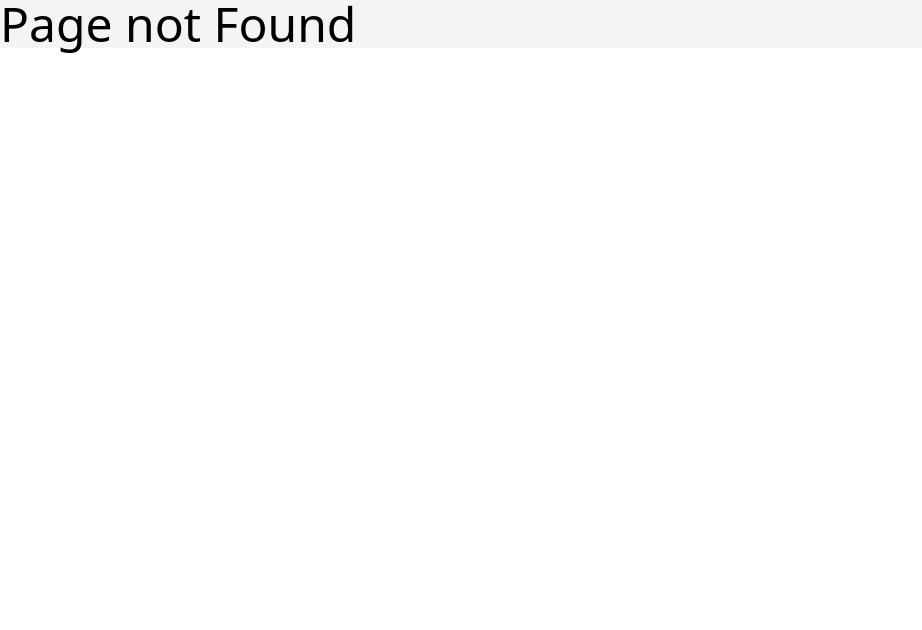
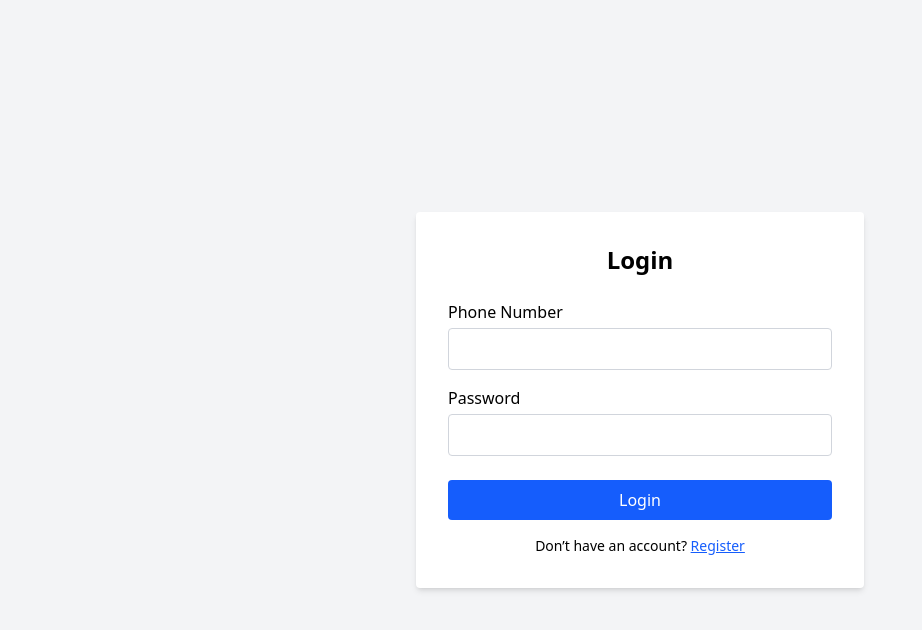
Before and after one commit to triwebic11/mylive, a React (Vite) app in the folder client/: page /login in a window 1280 px wide. Before the commit this address had no page. Shown: the top 630 px of the page, without its empty margins (0-922 px from the left). Built offline with nearby package versions, Linux system fonts and the light colour scheme.

Commit message:
add data

```diff
--- a/client/src/AuthProvider/AuthProvider.jsx
+++ b/client/src/AuthProvider/AuthProvider.jsx
@@ -7,13 +7,18 @@ const AuthProvider = ({ children }) => {
   const [user, setUser] = useState(null);
 
   // Load user from localStorage on app load
-  useEffect(() => {
-    const storedUser = localStorage.getItem("user");
-    if (storedUser) {
+useEffect(() => {
+  const storedUser = localStorage.getItem("user");
+  if (storedUser && storedUser !== "undefined") {
+    try {
       setUser(JSON.parse(storedUser));
+    } catch (err) {
+      console.error("Failed to parse user from localStorage", err);
+      localStorage.removeItem("user"); // cleanup if bad value
     }
-    setLoading(false);
-  }, []);
+  }
+  setLoading(false);
+}, []);
 
   console.log('usersssssssss',user)
 
--- a/client/src/components/NavBar.jsx
+++ b/client/src/components/NavBar.jsx
@@ -1,7 +1,7 @@
 import { useContext, useState } from "react";
 import { FaUser, FaSignInAlt, FaBars } from "react-icons/fa";
 import logo from "../assets/logo.png"
-import { Link } from "react-router-dom";
+import { Link, useNavigate } from "react-router-dom";
 import { AuthContext } from "../AuthProvider/AuthProvider";
 import Swal from "sweetalert2";
 
@@ -10,6 +10,7 @@ function NavBar() {
     const [isProductsOpen, setProductsOpen] = useState(false);
     const [isMobileMenuOpen, setMobileMenuOpen] = useState(false);
     const { user, setUser } = useContext(AuthContext)
+    const navigate = useNavigate()
 
     const handlelogout = () => {
 
@@ -22,8 +23,11 @@ function NavBar() {
             confirmButtonColor: "#3085d6",
             confirmButtonText: "OK",
         });
+        navigate("/")
+
 
     }
+    // console.log(user.length)
 
     return (
         <nav className="bg-white shadow-md">
@@ -91,17 +95,17 @@ function NavBar() {
                     <div className="hidden md:flex space-x-4 items-center">
                         {
                             user ? <>
-                                <Link> Dashboard</Link>
+                                <Link to="/dashboard">Dashboard</Link>
                                 <Link onClick={handlelogout}> Logout</Link>
 
                             </> : <>
                                 <button className="flex items-center cursor-pointer space-x-1 hover:text-blue-600">
                                     <FaUser />
-                                    <span>Login</span>
+                                    <Link to="/login">Login</Link>
                                 </button>
                                 <Link to="/register" className="flex items-center cursor-pointer space-x-1 hover:text-blue-600">
                                     <FaSignInAlt />
-                                    <span>Join Us</span>
+                                    <Link to="/register">Join Us</Link>
                                 </Link>
                             </>
                         }
@@ -156,14 +160,23 @@ function NavBar() {
 
                     {/* Auth Buttons */}
                     <div className="flex space-x-4 pt-3">
-                        <button className="flex items-center cursor-pointer space-x-1 hover:text-blue-600">
-                            <FaUser />
-                            <span>Login</span>
-                        </button>
-                        <button className="flex items-center cursor-pointer space-x-1 hover:text-blue-600">
-                            <FaSignInAlt />
-                            <span>Join Us</span>
-                        </button>
+                       {
+                            user ? <>
+                                <Link to="/dashboard">Dashboard</Link>
+                                <Link onClick={handlelogout}> Logout</Link>
+
+                            </> : <>
+                                <button className="flex items-center cursor-pointer space-x-1 hover:text-blue-600">
+                                    <FaUser />
+                                    <Link to="/login">Login</Link>
+                                </button>
+                                <Link to="/register" className="flex items-center cursor-pointer space-x-1 hover:text-blue-600">
+                                    <FaSignInAlt />
+                                    <Link to="/register">Join Us</Link>
+                                </Link>
+                            </>
+                        }
+
                     </div>
                 </div>
             )}
--- a/client/src/main.jsx
+++ b/client/src/main.jsx
@@ -8,6 +8,7 @@ import Header from './components/Header.jsx';
 import Footer from './pages/Footer.jsx';
 import Register from './pages/Register.jsx';
 import AuthProvider from './AuthProvider/AuthProvider.jsx';
+import Login from './pages/Login.jsx';
 
 const Layout = () => {
   const location = useLocation()
@@ -35,6 +36,7 @@ const router = createBrowserRouter([
     children: [
       { path: "/", element: <App /> },
       { path: "/register", element: <Register /> },
+      { path: "/login", element: <Login /> },
       { path: "*", element: <PageNotFound /> },
     ],
   },
--- /dev/null
+++ b/client/src/pages/Login.jsx
@@ -0,0 +1,87 @@
+import React from "react";
+import { useForm } from "react-hook-form";
+import { Link, useNavigate } from "react-router-dom";
+import Swal from "sweetalert2";
+import axios from "axios";
+
+const Login = () => {
+  const { register, handleSubmit, formState: { errors } } = useForm();
+  const navigate = useNavigate();
+
+  const onSubmit = async (data) => {
+    try {
+      const res = await axios.post("http://localhost:5000/api/users/login", data);
+      const loggedInUser = res.data.user;
+
+      // Save user to localStorage
+      localStorage.setItem("user", JSON.stringify(loggedInUser));
+
+      Swal.fire({
+        icon: "success",
+        title: "Login Successful",
+        showConfirmButton: false,
+        timer: 1500,
+      });
+
+      navigate("/dashboard"); // redirect to dashboard or home
+
+    } catch (error) {
+      if (error.response && error.response.status === 400) {
+        Swal.fire({
+          icon: "error",
+          title: "Login Failed",
+          text: error.response.data.message || "Invalid credentials",
+        });
+      } else {
+        console.error("Login error:", error);
+      }
+    }
+  };
+
+  return (
+    <div className="min-h-screen flex items-center justify-center bg-gray-100">
+      <form
+        onSubmit={handleSubmit(onSubmit)}
+        className="bg-white p-8 rounded shadow-md w-full max-w-md"
+      >
+        <h2 className="text-2xl font-bold mb-6 text-center">Login</h2>
+
+        <div className="mb-4">
+          <label className="block mb-1 font-medium">Phone Number</label>
+          <input
+            type="text"
+            {...register("phone", { required: "Phone is required" })}
+            className="w-full px-3 py-2 border border-gray-300 rounded"
+          />
+          {errors.phone && <p className="text-red-500 text-sm">{errors.phone.message}</p>}
+        </div>
+
+        <div className="mb-6">
+          <label className="block mb-1 font-medium">Password</label>
+          <input
+            type="password"
+            {...register("password", { required: "Password is required" })}
+            className="w-full px-3 py-2 border border-gray-300 rounded"
+          />
+          {errors.password && <p className="text-red-500 text-sm">{errors.password.message}</p>}
+        </div>
+
+        <button
+          type="submit"
+          className="w-full bg-blue-600 text-white py-2 rounded hover:bg-blue-700"
+        >
+          Login
+        </button>
+
+        <p className="mt-4 text-sm text-center">
+          Don’t have an account?{" "}
+          <Link to="/register" className="text-blue-600 underline">
+            Register
+          </Link>
+        </p>
+      </form>
+    </div>
+  );
+};
+
+export default Login;
--- a/client/src/pages/Register.jsx
+++ b/client/src/pages/Register.jsx
@@ -56,7 +56,8 @@ const onSubmit = async (data) => {
   }
 };
 
-const user = JSON.parse(localStorage.getItem("user"));
+const storedUser = localStorage.getItem("user");
+const user = storedUser && storedUser !== "undefined" ? JSON.parse(storedUser) : null;
 if (user && user.token) {
 
     console.log("user permanant")
```
